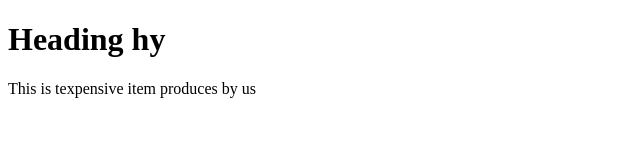
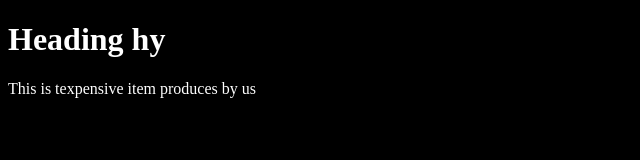
Before and after one commit to owaisniaz/new-repo, a plain HTML site: page index.html in a window 1280 px wide. Shown: the whole page, without its empty margins (0-640 px from the left). Drawn offline with Linux system fonts and the light colour scheme.

Commit message:
add CSS file

```diff
--- /dev/null
+++ b/Styles/style.css
@@ -0,0 +1,4 @@
+body {
+  background-color: black;
+  color: #fff;
+}
--- a/index.html
+++ b/index.html
@@ -4,6 +4,7 @@
     <meta charset="UTF-8" />
     <meta http-equiv="X-UA-Compatible" content="IE=edge" />
     <meta name="viewport" content="width=device-width, initial-scale=1.0" />
+    <link rel="stylesheet" href="./Styles/style.css" />
     <title>Document</title>
   </head>
   <body>
```
